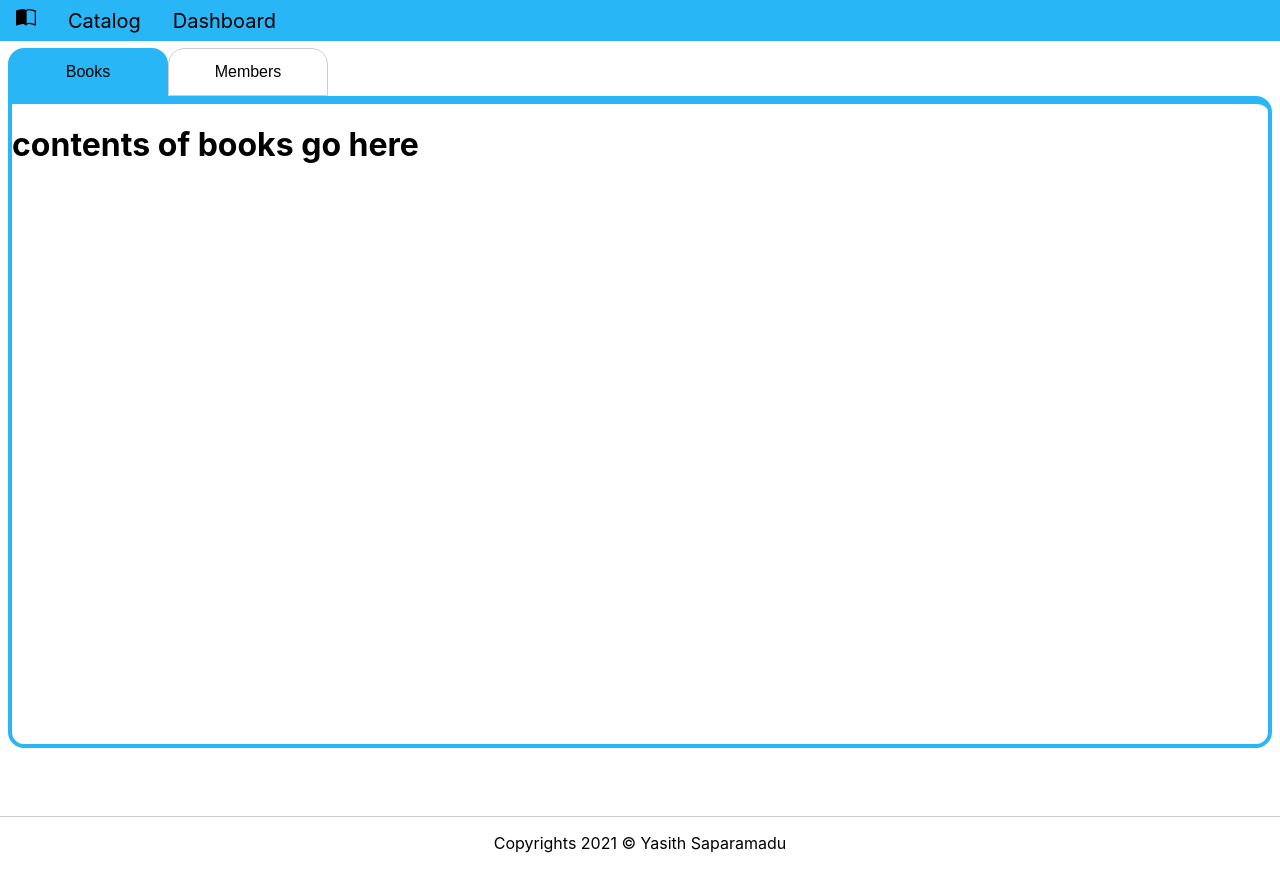
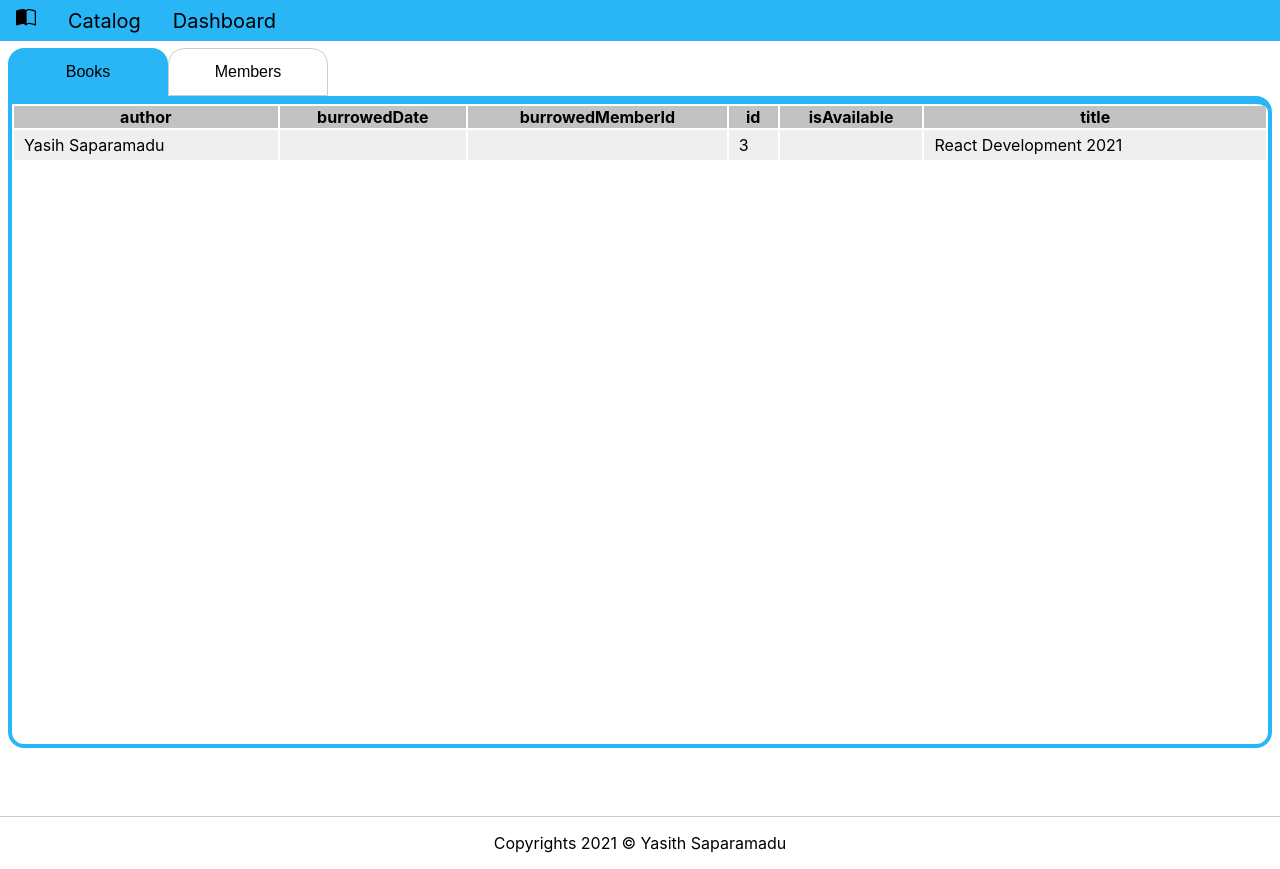
Before and after one commit to yasithSaparamadu/spark_lms, a React (Create React App) app: page / in a window 1280 px wide. Built offline with nearby package versions, Linux system fonts and the light colour scheme; no server answers.

Commit message:
Table create and data loading

```diff
--- a/src/App.js
+++ b/src/App.js
@@ -10,7 +10,7 @@ import Spinner from "./components/Spinner";
 import { DASHBOARD, CATALOG } from "./shared/routes";
 
 const Dashboard = React.lazy(() => {
-  return import("./containers/Dashboard");
+  return import("./containers/Dashboard/index");
 });
 
 const NotFound = React.lazy(() => {
--- /dev/null
+++ b/src/components/CommonComponents.js
@@ -0,0 +1,8 @@
+import styled from "styled-components";
+
+export const FluidContainer = styled.div`
+  display: flex;
+  flex-direction: column;
+  justify-content: center;
+  align-items: normal;
+`;
--- /dev/null
+++ b/src/components/Table.js
@@ -0,0 +1,56 @@
+import styled from "styled-components";
+
+const StyledTable = styled.table`
+  border: none;
+  border-collapse: separate;
+  td,
+  th {
+    border: none;
+  }
+  td {
+    padding: 5px 10px;
+  }
+  tbody tr {
+    :nth-of-type(odd) {
+      background-color: #efefef;
+    }
+    :hover {
+      background-color: #lightpink;
+    }
+  }
+  thead > tr {
+    background-color: #c2c2c2;
+  }
+`;
+
+const TableMarkup = ({ titles, data }) => (
+  <StyledTable>
+    <colgroup>
+      {titles.map((title, index) => (
+        <col key={index} />
+      ))}
+    </colgroup>
+    <thead>
+      <tr>
+        {titles.map((title, index) => (
+          <th key={index}>{title}</th>
+        ))}
+      </tr>
+    </thead>
+    <tbody>
+      {data.map((item, index) => (
+        <tr key={index}>
+          {titles.map((title, index) => (
+            <td key={index}>{item[title]}</td>
+          ))}
+        </tr>
+      ))}
+    </tbody>
+  </StyledTable>
+);
+
+const Table = ({ data }) => (
+  <TableMarkup titles={Object.keys(data[0])} data={data} />
+);
+
+export default Table;
--- a/src/containers/404.js
+++ b/src/containers/404.js
@@ -1,11 +1,6 @@
 import styled from "styled-components";
 
-const FluidContainer = styled.div`
-  display: flex;
-  flex-direction: column;
-  justify-content: center;
-  align-items: center;
-`;
+import { FluidContainer } from "../components/CommonComponents";
 
 const Title = styled.h1`
   font-size: 7.5em;
@@ -18,13 +13,11 @@ const Subtitle = styled.h6`
 `;
 
 const NotFound = () => (
-    <FluidContainer>
-        <Title>
-            404!
-        </Title>
-        <br />
-        <Subtitle>The page you are looking for doesn't exist.</Subtitle>
-    </FluidContainer>
+  <FluidContainer>
+    <Title>404!</Title>
+    <br />
+    <Subtitle>The page you are looking for doesn't exist.</Subtitle>
+  </FluidContainer>
 );
 
 export default NotFound;
--- /dev/null
+++ b/src/containers/Dashboard/Books.js
@@ -0,0 +1,25 @@
+import React from "react";
+
+import Table from "../../components/Table";
+import { FluidContainer } from "../../components/CommonComponents";
+
+const Books = ({ catalog }) => {
+  const updatedCatalog = [
+    ...catalog,
+    {
+      author: "Yasih Saparamadu",
+      burrowedDate: "",
+      burrowedMemberId: "",
+      id: "3",
+      isAvailable: true,
+      title: "React Development 2021",
+    },
+  ];
+  return (
+    <FluidContainer>
+      <Table data={updatedCatalog} />
+    </FluidContainer>
+  );
+};
+
+export default Books;
--- a/src/containers/Dashboard.js
+++ b/src/containers/Dashboard/index.js
@@ -1,12 +1,15 @@
 import React, { useEffect, useState } from "react";
 
-import Tabs from "../components/Tabs";
-import Spinner from "../components/Spinner";
+import Tabs from "../../components/Tabs";
+import Spinner from "../../components/Spinner";
 
-import { getBooks } from "../api/bookAPI";
+import Books from "./Books";
+
+import { getBooks } from "../../api/bookAPI";
 
 const Dashboard = () => {
   const [isLoading, setIsLoading] = useState(false);
+  const [books, setBooks] = useState([]);
 
   useEffect(() => {
     setIsLoading(true);
@@ -14,6 +17,7 @@ const Dashboard = () => {
       .then((response) => {
         if (!response.error) {
           console.log(response.data);
+          setBooks(response.data);
         }
       })
       .catch((error) => {
@@ -25,12 +29,11 @@ const Dashboard = () => {
   }, []);
 
   const contents = [
-    { title: "Books", elements: <h1>contents of books go here</h1> },
+    { title: "Books", elements: <Books catalog={books} /> },
     { title: "Members", elements: <h1>contents of members go here</h1> },
   ];
 
-  return (isLoading ? <Spinner /> : <Tabs contents={contents} />
-  );
+  return isLoading ? <Spinner /> : <Tabs contents={contents} />;
 };
 
 export default Dashboard;
```
